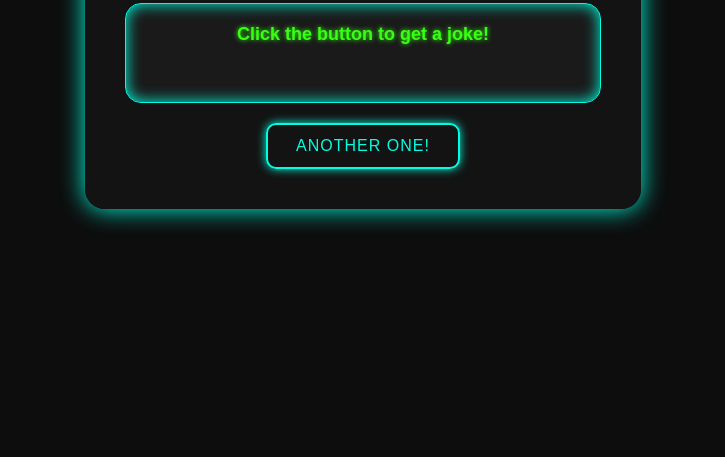
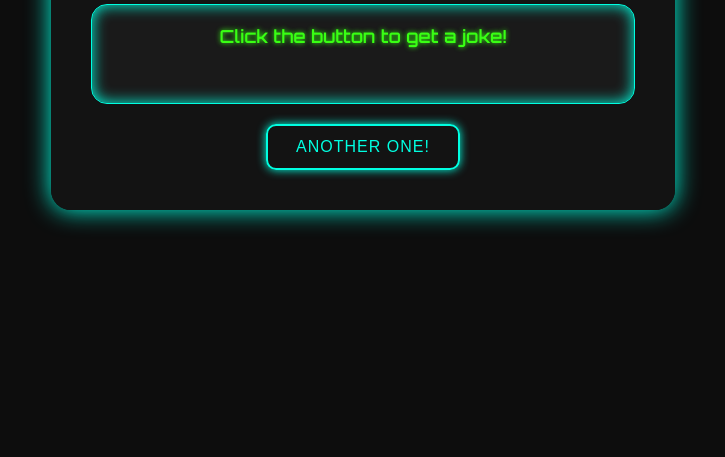
Before and after one commit to ninizedginidze/Workshop-assignment, a plain HTML site: page index.html in a window 1280 px wide. Shown: the part 343-800 px from the top of the page, without its empty margins (277-1002 px from the left). Drawn offline with Linux system fonts and the light colour scheme.

Commit message:
add Google Fonts link to HTML head

```diff
--- a/index.html
+++ b/index.html
@@ -4,6 +4,7 @@
 <head>
     <meta charset="UTF-8">
     <meta name="viewport" content="width=device-width, initial-scale=1.0">
+    <link href="https://fonts.googleapis.com/css2?family=Orbitron:wght@400;600&display=swap" rel="stylesheet">
     <link rel="stylesheet" href="style.css">
     <title>Random Joke Generator</title>
 </head>
```
